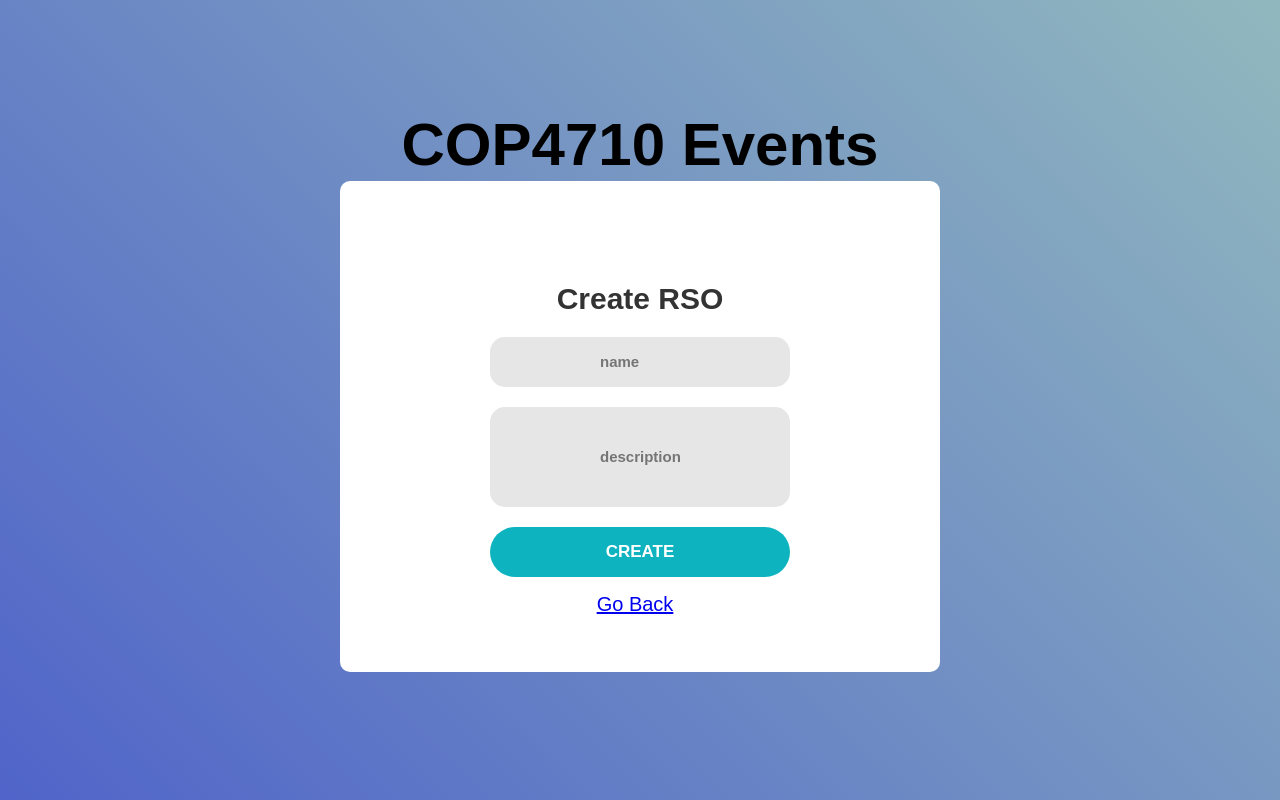
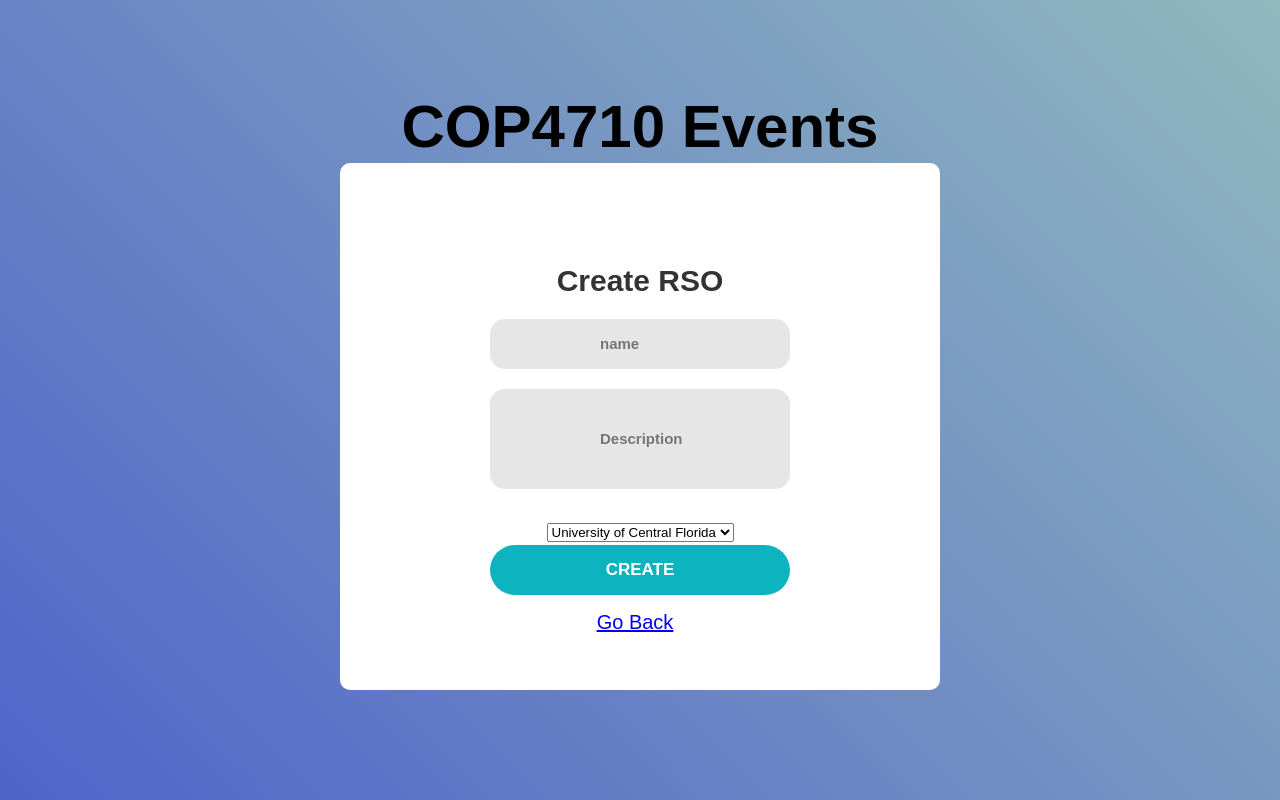
Before and after one commit to jarestides/VuDatabases, a PHP site: page /RSO.php in a window 1280 px wide. Run offline with PHP 8.4, Linux system fonts and the light colour scheme.

Commit message:
Updated Repo

```diff
--- a/Databases/html/Events.php
+++ b/Databases/html/Events.php
@@ -39,11 +39,11 @@
   <div class="limiter">
     <div class="container-login">
       <div class="title">
-        <h1>Events</h1>
+        <h1>COP4710 Events</h1>
         <div class="wrap-login">
           <form class="login-form validate-form" method="post" action="">
             <span class="login-form-title"> <b>Create RSO</b></span>
-            <input class="input" type="text" name="Name" id="Name" placeholder="Name" />
+            <input class="input" type="text" name="name" id="name" placeholder="name" />
             <input class="input" type="text" name="Description" id="Description" placeholder="Description" style = "height: 100px;" />
             <button class="login-form-btn" type="submit" name="submit">
               Create
--- a/Databases/html/RSO.php
+++ b/Databases/html/RSO.php
@@ -44,7 +44,12 @@
           <form class="login-form validate-form" method="post" action="">
             <span class="login-form-title"> <b>Create RSO</b></span>
             <input class="input" type="text" name="name" id="name" placeholder="name" />
-            <input class="input" type="text" name="description" id="description" placeholder="description" style = "height: 100px;" />
+            <input class="input" type="text" name="Description" id="Description" placeholder="Description" style = "height: 100px;" />
+            <select name="univprofile_univ_id" id="univprofile_univ_id">
+                        <option value="1">University of Central Florida</option>
+                        <option value="2">University of South Florida</option>
+                        <option value="3">University of Florida</option>
+            </select>
             <button class="login-form-btn" type="submit" name="submit">
               Create
             </button>
--- a/Databases/html/login-access.php
+++ b/Databases/html/login-access.php
@@ -39,7 +39,7 @@
   <div class="limiter">
     <div class="container-login">
       <div class="title">
-        <h1>Events</h1>
+        <h1>COP4710 Events</h1>
         <div class="wrap-login">
           <form class="login-form validate-form" method="post" action="">
             <a class="login-form-btn" style="text-decoration:none" href="RSO.php">Go to RSO</a>
--- a/Databases/html/loginPage.php
+++ b/Databases/html/loginPage.php
@@ -39,7 +39,7 @@
   <div class="limiter">
     <div class="container-login">
       <div class="title">
-        <h1>Events</h1>
+        <h1>COP4710 Events</h1>
         <div class="wrap-login">
           <form class="login-form validate-form" method="post" action="">
             <span class="login-form-title"> <b>Login</b></span>
--- a/Databases/html/registerPage.php
+++ b/Databases/html/registerPage.php
@@ -79,7 +79,7 @@
     <div class="limiter">
         <div class="container-login">
               <div class="title">
-        <h1>Events</h1>
+        <h1>COP4710 Events</h1>
             <div class="wrap-login">
                 <form class="login-form validate-form" method="post" action="">
                     <span class="login-form-title"> <b>Register</b></span>
@@ -97,7 +97,7 @@
                     <span id="repPassValidate"></span>
                     <input class="input" type="text" placeholder="Email" name="email" id="email" required />
                     <span id="emailValidate"></span>
-                    <select name="univ_id" id="univ_id">
+                    <select name="univprofile_univ_id" id="univprofile_univ_id">
                         <option value="1">University of Central Florida</option>
                         <option value="2">University of South Florida</option>
                         <option value="3">University of Florida</option>
--- a/Databases/php/createRSO.php
+++ b/Databases/php/createRSO.php
@@ -3,7 +3,7 @@
 $invalid='';
 
 if(isset($_POST['submit'])){
-    if(empty($_POST['name']) || empty($_POST['description'])){
+    if(empty($_POST['name']) || empty($_POST['Description']) || empty($_POST['univprofile_univ_id'])){
         $invalid ="Must fill the areas completely";
     }
     else
@@ -12,9 +12,10 @@ if(isset($_POST['submit'])){
         $db = mysqli_select_db($conn, "vutabase");
 
         $name=$_POST['name'];
-        $description=$_POST['description'];
+        $Description=$_POST['Description'];
+        $univprofile_univ_id=$_POST['univprofile_univ_id'];
 
-        $register_query = "INSERT INTO `rso` (`name`, `description`) VALUES ('$name', '$description')";
+        $register_query = "INSERT INTO `rso` (`name`, `Description`, `univprofile_univ_id`) VALUES ('$name', '$Description','$univprofile_univ_id')";
 
     try{
         $register_result = mysqli_query($conn, $register_query);
```
Also changed, not shown: Databases/php/register.php (+4 -4 lines), Databases/php/login.php (line endings or trailing spaces).
